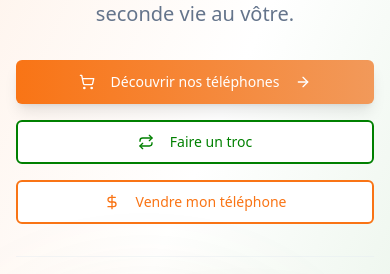
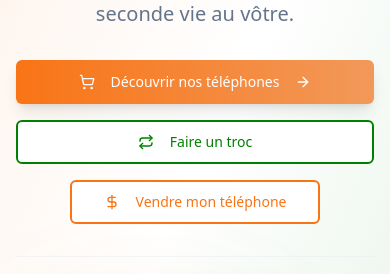
Before and after one commit to yvesdsr/jetroc-ci-mobile-exchange, a React (Vite) app: page / in a window 390 px wide. Shown: the part 328-602 px from the top of the page. Built offline with nearby package versions, Linux system fonts and the light colour scheme.

Commit message:
Fix: Adjust hero section layout
Align the "Sell Phone" button below "Discover Phones" and "Trade Phone" for better visibility.

```diff
--- a/src/components/Hero.tsx
+++ b/src/components/Hero.tsx
@@ -34,7 +34,8 @@ const Hero = () => {
           </div>
 
           {/* CTA Buttons */}
-          <div className="flex flex-col sm:flex-row gap-4 justify-center lg:justify-start">
+          <div className="flex flex-col gap-4 justify-center lg:justify-start">
+            <div className="flex flex-col sm:flex-row gap-4">
               <Button
                 size="lg"
                 className="bg-gradient-to-r from-orange-ci to-orange-light hover:from-orange-light hover:to-orange-ci transition-all duration-300 shadow-lg hover:shadow-xl"
@@ -53,10 +54,11 @@ const Hero = () => {
                 <Repeat className="mr-2 h-5 w-5" />
                 Faire un troc
               </Button>
+            </div>
             <Button
               variant="outline"
               size="lg"
-              className="border-2 border-orange-ci text-orange-ci hover:bg-orange-ci hover:text-white transition-all duration-300"
+              className="border-2 border-orange-ci text-orange-ci hover:bg-orange-ci hover:text-white transition-all duration-300 w-fit mx-auto lg:mx-0"
               onClick={() => setIsSellModalOpen(true)}
             >
               <DollarSign className="mr-2 h-5 w-5" />
```
Lines whose indentation alone changed are shown as unchanged.
